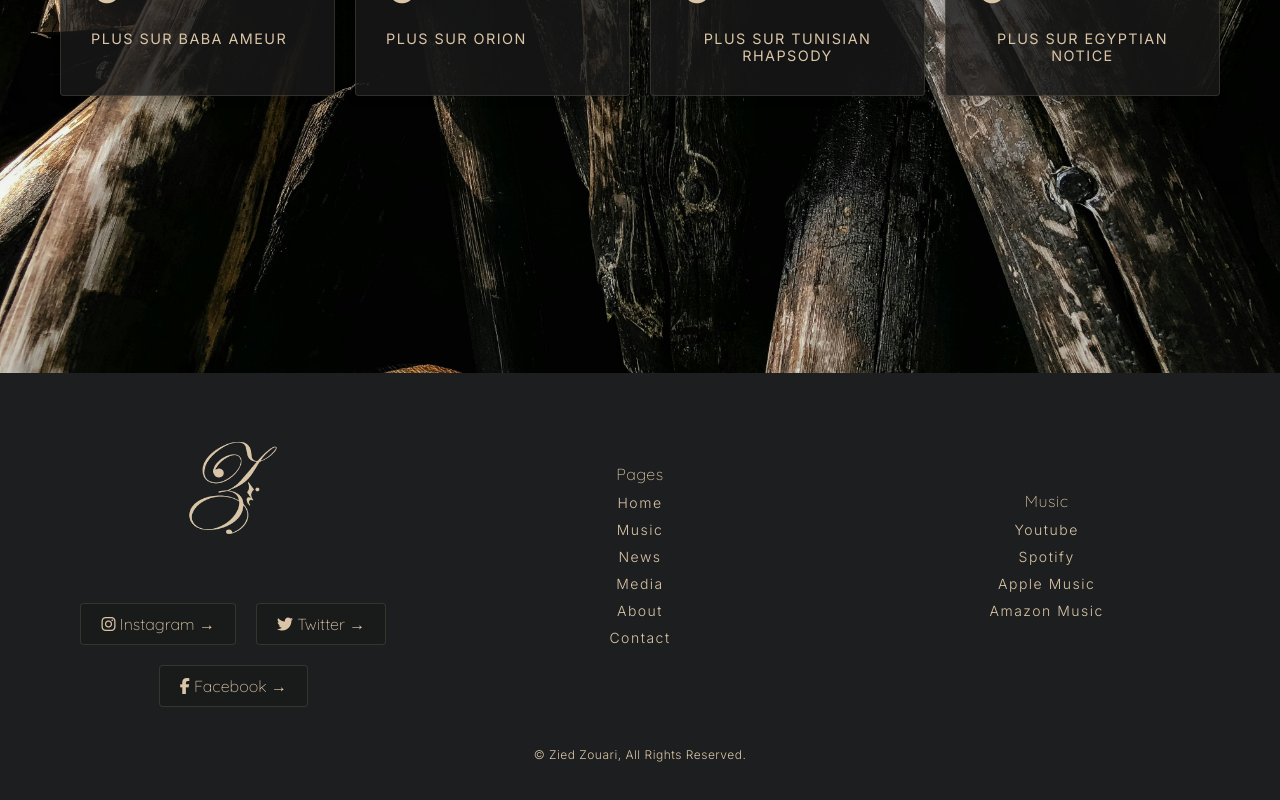
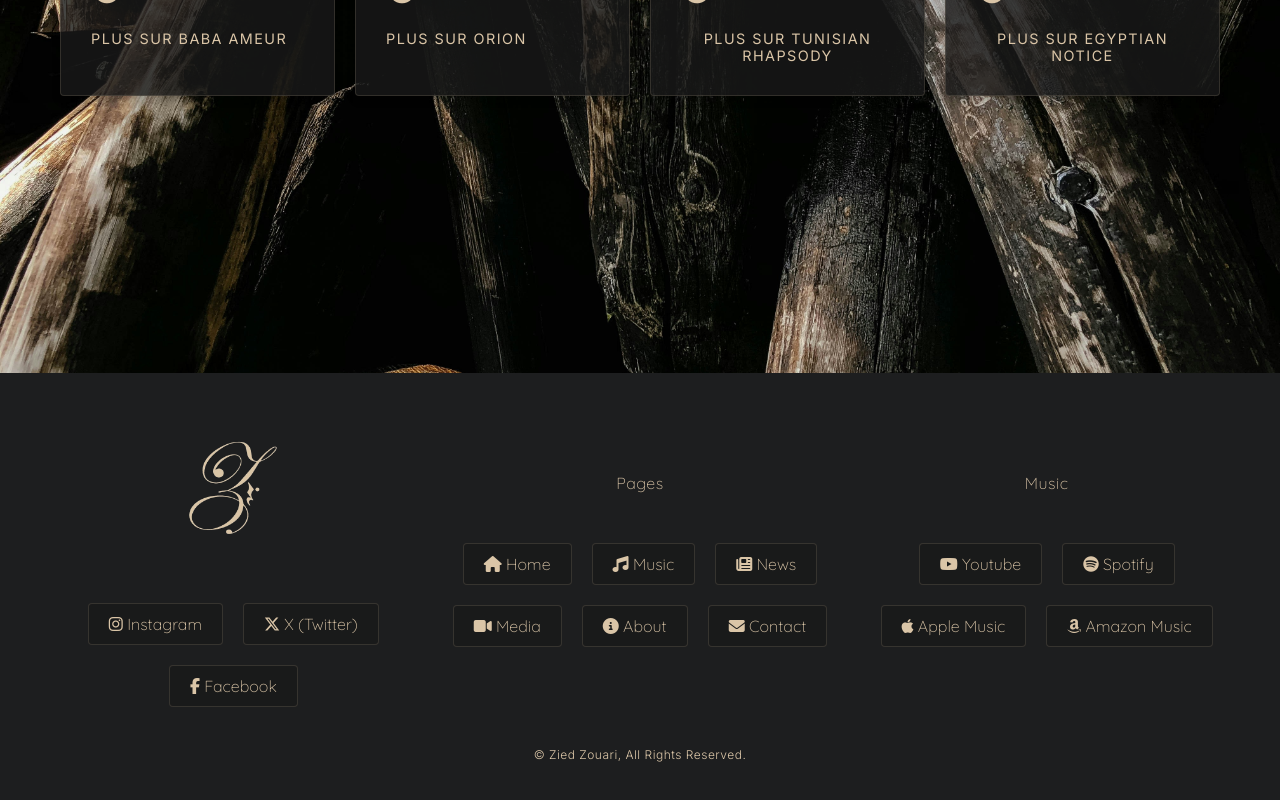
Before and after one commit to blacksoxx/zz-website, a React (Create React App) app: page / in a window 1280 px wide. Shown: the part 427-1227 px from the top of the page. Built offline with nearby package versions, Linux system fonts and the light colour scheme; a web font is replaced by a local one.

Commit message:
footer music changes

```diff
--- a/src/components/Footer/Footer.tsx
+++ b/src/components/Footer/Footer.tsx
@@ -11,21 +11,21 @@ const Footer: React.FC<FooterProps> = ({ onMoreTemplatesClick = () => {} }) => {
       <div className="footer-container">
         {/* Logo and Social Links Section */}
         <div className="footer-section">
-        <img src="/logo-transparent.png" alt="Logo" className="footer-logo" />
-        <div className="social-links">
+          <img src="/logo-transparent.png" alt="Logo" className="footer-logo" />
+          <div className="social-links">
             <button className="social-link">
               <span>
-                <i className="fab fa-instagram"></i> Instagram →
+                <i className="fab fa-instagram"></i> Instagram
               </span>
             </button>
             <button className="social-link">
               <span>
-                <i className="fab fa-twitter"></i> Twitter →
+                <i className="fab fa-x-twitter"></i> X (Twitter)
               </span>
             </button>
             <button className="social-link">
               <span>
-                <i className="fab fa-facebook-f"></i> Facebook →
+                <i className="fab fa-facebook-f"></i> Facebook
               </span>
             </button>
           </div>
@@ -34,44 +34,47 @@ const Footer: React.FC<FooterProps> = ({ onMoreTemplatesClick = () => {} }) => {
         {/* Pages Section */}
         <div className="footer-section">
           <h4 className="footer-heading">Pages</h4>
-          <ul className="footer-links">
-            <li>
-              <a href="/" className="footer-link">Home</a>
-            </li>
-            <li>
-              <a href="/music" className="footer-link">Music</a>
-            </li>
-            <li>
-              <a href="/news" className="footer-link">News</a>
-            </li>
-            <li>
-              <a href="/media" className="footer-link">Media</a>
-            </li>
-            <li>
-              <a href="/about" className="footer-link">About</a>
-            </li>
-            <li>
-              <a href="/contact" className="footer-link">Contact</a>
-            </li>
-          </ul>
+          <div className="social-links">
+            <button className="social-link">
+              <span>
+              <i className="fas fa-home"></i> Home
+              </span>
+            </button>
+            <button className="social-link">
+              <span>
+              <i className="fas fa-music"></i> Music</span>
+            </button>
+            <button className="social-link"><span>
+              <i className="fas fa-newspaper"></i> News</span>
+            </button>
+            <button className="social-link"><span>
+              <i className="fas fa-video"></i> Media</span>
+            </button>
+            <button className="social-link"><span>
+              <i className="fas fa-info-circle"></i> About</span>
+            </button>
+            <button className="social-link"><span>
+              <i className="fas fa-envelope"></i> Contact</span>
+            </button>
+          </div>
         </div>
 
         <div className="footer-section">
           <h4 className="footer-heading">Music</h4>
-          <ul className="footer-links">
-            <li>
-              <a href="https://www.youtube.com/@ZiedZouari" className="footer-link">Youtube</a>
-            </li>
-            <li>
-              <a href="https://open.spotify.com/intl-fr/artist/5AGvuJH8miMNqLLmgccErZ?si=5f6269e657234b76" className="footer-link">Spotify</a>
-            </li>
-            <li>
-              <a href="https://music.apple.com/us/artist/zied-zouari/1078724093" className="footer-link">Apple Music</a>
-            </li>
-            <li>
-              <a href="https://music.amazon.fr/artists/B01B3KY45W/zied-zouari?marketplaceId=A13V1IB3VIYZZH&musicTerritory=FR&ref=dm_sh_ZumZr2eumEwRCxJCqoD4OVGKF" className="footer-link">Amazon Music</a>
-            </li>
-          </ul>
+          <div className="social-links">
+            <button className="social-link"><span>
+              <i className="fab fa-youtube"></i> Youtube</span>
+            </button>
+            <button className="social-link"><span>
+              <i className="fab fa-spotify"></i> Spotify</span>
+            </button>
+            <button className="social-link"><span>
+              <i className="fab fa-apple"></i> Apple Music</span>
+            </button>
+            <button className="social-link"><span>
+              <i className="fab fa-amazon"></i> Amazon Music</span>
+            </button>
+          </div>
         </div>
       </div>
 
@@ -81,4 +84,5 @@ const Footer: React.FC<FooterProps> = ({ onMoreTemplatesClick = () => {} }) => {
     </footer>
   );
 };
+
 export default Footer;
--- a/src/constants/music.ts
+++ b/src/constants/music.ts
@@ -2,8 +2,7 @@ export const musicData = [
   {
     id: "1",
     title: "Baba Ameur",
-    description:
-      "\"Sidi Ameur\" est la réminiscence d'une histoire qui remonte à l'enfance de l'artiste. Il y a trente ans, âgé de 12 ans, Zied Zouari, fils du maître de musique Ameur Zouari, fait ses premiers pas sur scène avec la Hadhra 'Awemryia qui tire son nom du célèbre Saint d’origine marocaine Ameur Mzoughi (1514 – 1634). Au coeur de la musique soufie de la région, une nouvelle perspective esthétique naissa, dès lors, du mariage entre violon, Zokra, Bendir et Derbuka. Aujourd’hui, en compagnie de Ghassen fendri, l’artiste se lance dans une création musicale contemporaine, basée sur ce répertoire qui lui est tellement signifiant. Le projet « Sidi Ameur » qui porte le nom d’un village au Sahel, fief du Saint marocain, est à présent, en phase de création.",
+    description: "Baba Ameur du nom du père mais également du Saint Sidi Ameur Mzoughi est un hommage à la Hadhra, le tout premier répertoire que l'artiste a joué sur scène à l'âge de 12 ans.Avec Ghassen Fendri, Il y fusionne avec parcimonie les origines de cette musique avec l'électro et le rock.",
     soundPath: "/baba-ameur.mp3",
     about: "Plus sur Baba Ameur",
     link: "https://open.spotify.com/intl-fr/track/2NQbQLJa3EAX0AbEPAJytO?si=de14984b0ef449c3",
@@ -30,7 +29,7 @@ export const musicData = [
     id: "4",
     title: "Egyptian Notice",
     description:
-      "Proven SEO strategies that enhance your online performance, bringing you to the forefront of organic search results.",
+      "Nous voici en Egypte avec un morceau binaire,intuitif, à l’esprit moderne. Rock et R&B d’uncôté, wehda orientale de l’autre,Egyptian Noticese nourrit des contrastes avec un thème groovycomposé sur le fameux maqâm égyptienbayâti.",
     soundPath: "/egyptian-notice.mp3",
     about: "Plus sur Egyptian Notice",
     link: "https://open.spotify.com/intl-fr/track/7yufMoY0ZCTDmz2lKbW441?si=6bcfb0329b914171",
```
